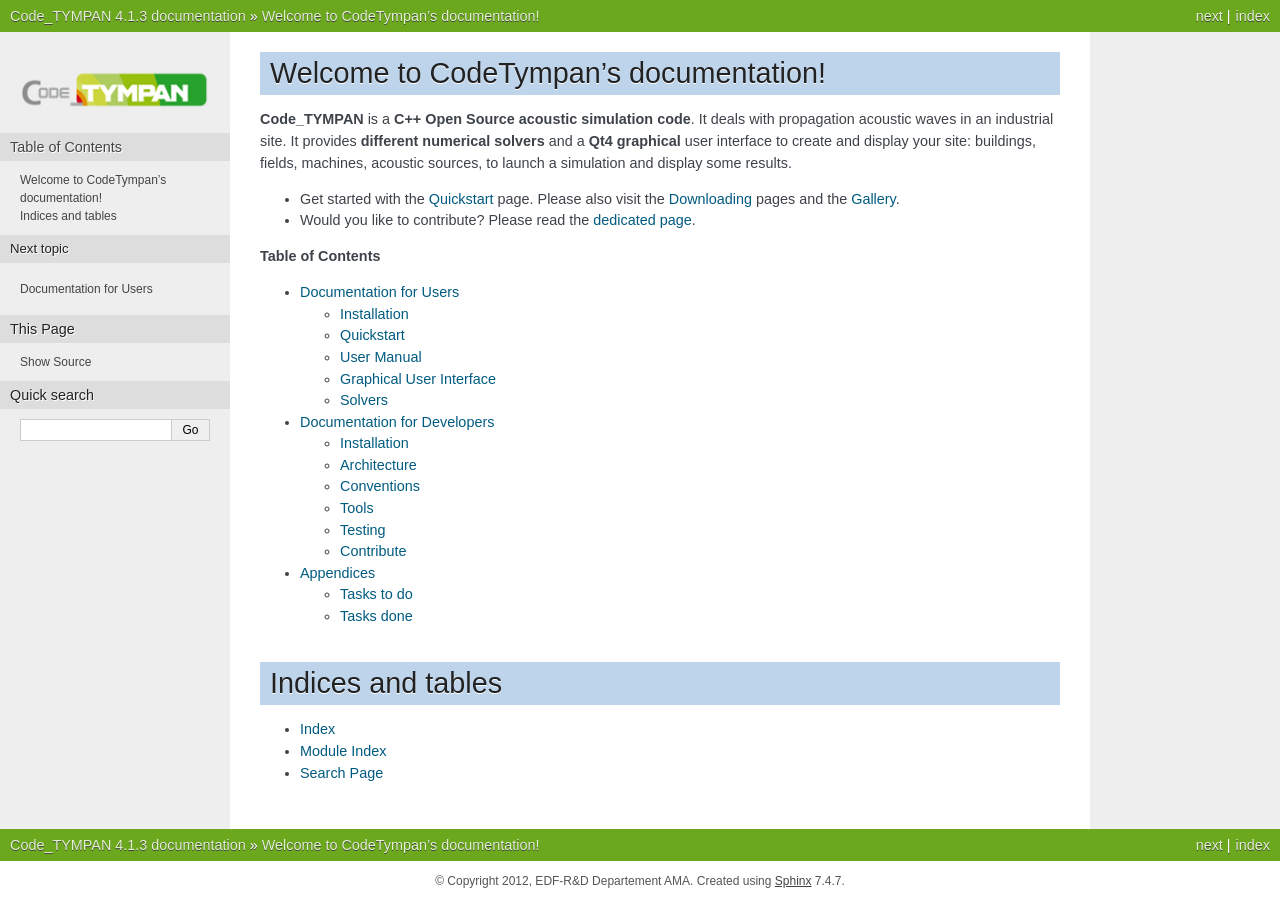
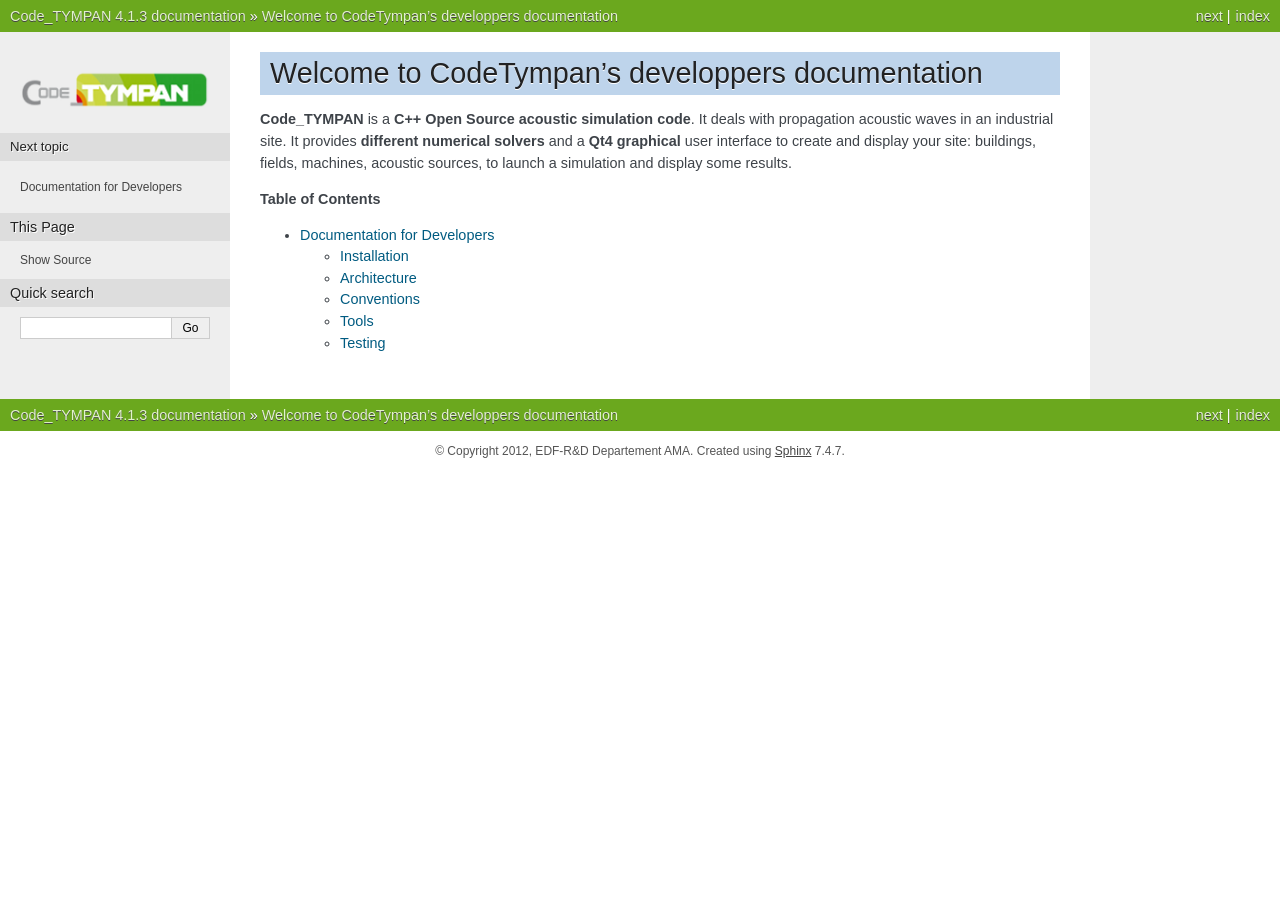
Before and after one commit to Jiunixo/test_mig2, a Sphinx documentation site: the page built from doc/index.rst, in a window 1280 px wide. Built offline with Sphinx 7.4.7, drawn with Linux system fonts in a browser that asks for light colours.

```diff
--- a/doc/conf.py
+++ b/doc/conf.py
@@ -28,7 +28,7 @@ needs_sphinx = '1.0'
 extensions = ['sphinx.ext.todo']
 
 # This option, False by default, switch on the display of ToDo (lists)
-todo_include_todos = True
+todo_include_todos = False
 
 # For MathJax from
 # https://bitbucket.org/kevindunn/sphinx-extension-mathjax/wiki/Home
--- a/doc/developer/index.rst
+++ b/doc/developer/index.rst
@@ -11,4 +11,3 @@ Documentation for Developers
    convention
    tools
    testing
-   contribute
--- a/doc/developer/tools.rst
+++ b/doc/developer/tools.rst
@@ -4,7 +4,7 @@
  Tools
 =======
 
-:authors: Anthony Truchet <anthony.truchet@logilab.fr>
+.. :authors: Anthony Truchet <anthony.truchet@logilab.fr>
           Damien Garaud <damien.garaud@logilab.fr>
 
 This section provides some introduction to using third-party tools or
--- a/doc/index.rst
+++ b/doc/index.rst
@@ -3,8 +3,8 @@
    You can adapt this file completely to your liking, but it should at least
    contain the root `toctree` directive.
 
-Welcome to CodeTympan's documentation!
-======================================
+Welcome to CodeTympan's developpers documentation
+==================================================
 
 **Code_TYMPAN** is a **C++ Open Source acoustic simulation code**. It deals with
 propagation acoustic waves in an industrial site. It provides **different
@@ -12,26 +12,9 @@ numerical solvers** and a **Qt4 graphical** user interface to create and display
 your site: buildings, fields, machines, acoustic sources, to launch a simulation
 and display some results.
 
-* Get started with the :ref:`user-quickstart` page. Please also visit the
-  :ref:`user-downloading` pages and the :ref:`user-gallery`.
-
-* Would you like to contribute? Please read the :ref:`dedicated page
-  <dev-contribute>`.
-
-
 **Table of Contents**
 
 .. toctree::
    :maxdepth: 2
 
-   user/index
    developer/index
-   appendices
-
-
-Indices and tables
-==================
-
-* :ref:`genindex`
-* :ref:`modindex`
-* :ref:`search`
```
Also changed, not shown: doc/developer/installation.rst (+4 -7 lines).
